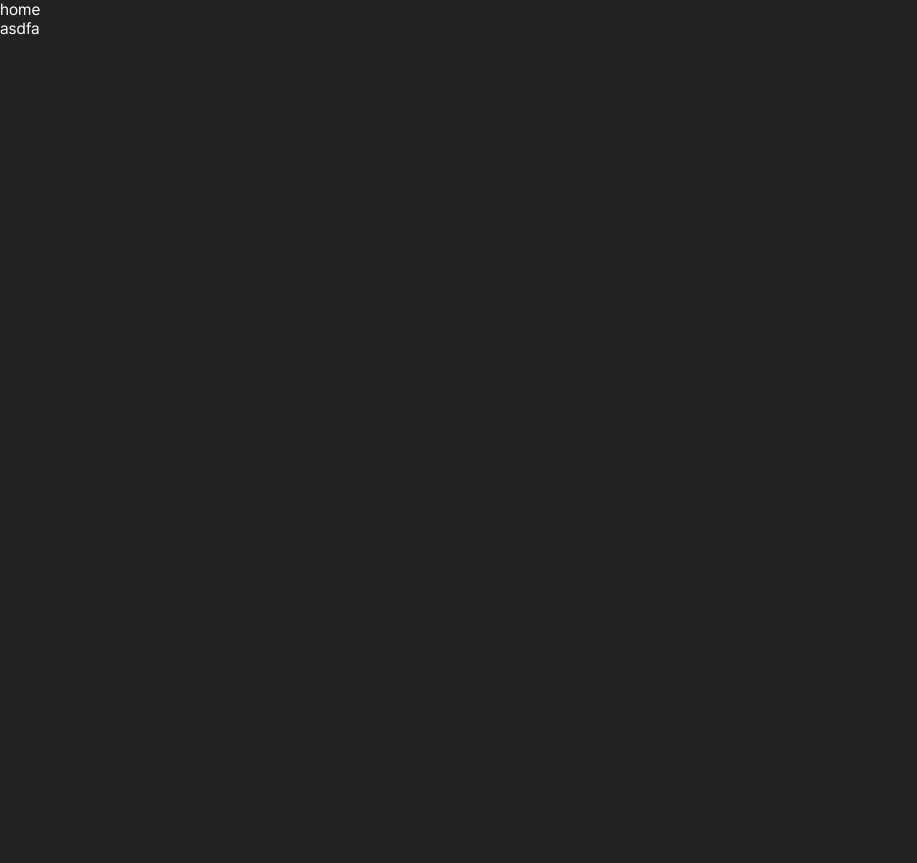
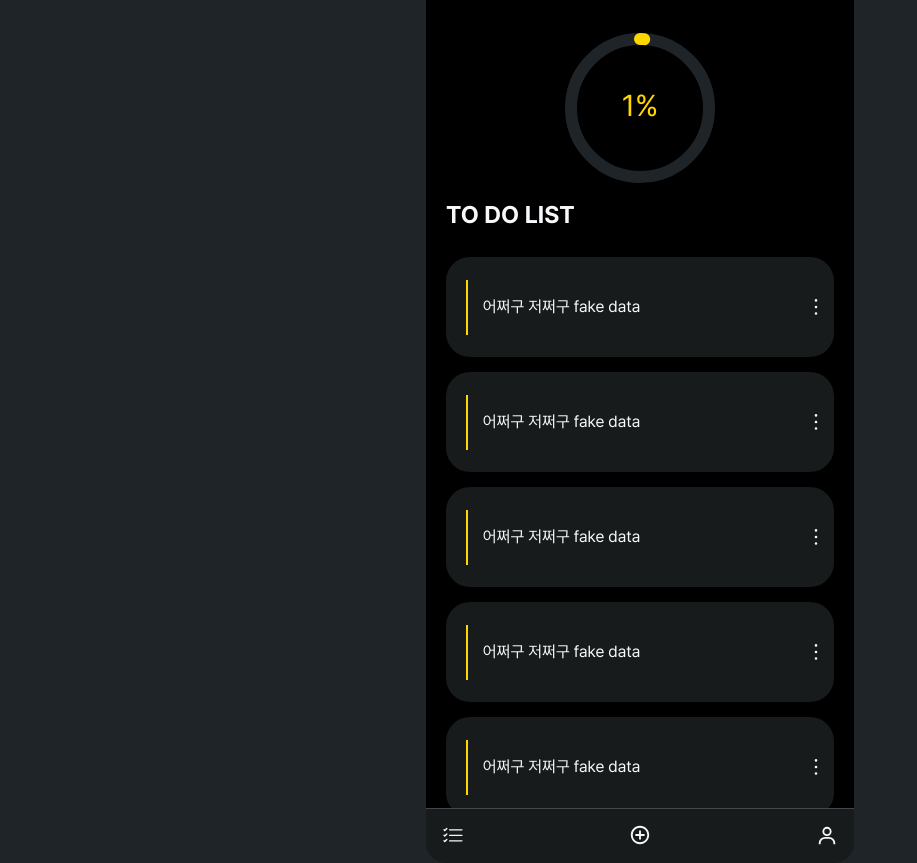
Before and after one commit to hongsyong92/make-plan-app, a React (Create React App) app: page / in a window 1280 px wide. Shown: the whole page, without its empty margins (0-917 px from the left). Before the commit the page ends 800 px from the top, so only its background shows below. Built offline with nearby package versions, Linux system fonts and the light colour scheme.

Commit message:
중간저장

```diff
--- a/package.json
+++ b/package.json
@@ -10,10 +10,13 @@
     "@types/node": "^16.11.1",
     "@types/react": "^17.0.30",
     "@types/react-dom": "^17.0.9",
+    "dayjs": "^1.10.7",
     "react": "^17.0.2",
+    "react-circular-progressbar": "^2.0.4",
     "react-dom": "^17.0.2",
     "react-helmet": "^6.1.0",
     "react-helmet-async": "^1.2.2",
+    "react-icons": "^4.3.1",
     "react-router-dom": "^6.2.1",
     "react-scripts": "4.0.3",
     "recoil": "^0.5.2",
--- a/src/App.tsx
+++ b/src/App.tsx
@@ -1,88 +1,36 @@
-import { createGlobalStyle } from "styled-components";
 import { BrowserRouter as Router, Routes, Route } from "react-router-dom";
 import "./assets/fonts/pretendard.css";
 import UserMenu from "./routes/UserMenu";
 import Home from "./routes/Home";
 import BottomNav from "./Components/BottomNav";
-
-const GlobalStyle = createGlobalStyle`
-html, body, div, span, applet, object, iframe,
-h1, h2, h3, h4, h5, h6, p, blockquote, pre,
-a, abbr, acronym, address, big, cite, code,
-del, dfn, em, img, ins, kbd, q, s, samp,
-small, strike, strong, sub, sup, tt, var,
-b, u, i, center,
-dl, dt, dd, menu, ol, ul, li,
-fieldset, form, label, legend,
-table, caption, tbody, tfoot, thead, tr, th, td,
-article, aside, canvas, details, embed,
-figure, figcaption, footer, header, hgroup,
-main, menu, nav, output, ruby, section, summary,
-time, mark, audio, video {
-  margin: 0;
-  padding: 0;
-  border: 0;
-  font-size: 100%;
-  font: inherit;
-  vertical-align: baseline;
-}
-article, aside, details, figcaption, figure,
-footer, header, hgroup, main, menu, nav, section {
-  display: block;
-}
-*[hidden] {
-    display: none;
-}
-body {
-  line-height: 1;
-}
-menu, ol, ul {
-  list-style: none;
-}
-blockquote, q {
-  quotes: none;
-}
-blockquote:before, blockquote:after,
-q:before, q:after {
-  content: '';
-  content: none;
-}
-table {
-  border-collapse: collapse;
-  border-spacing: 0;
-}
-* {
-  box-sizing: border-box;
-}
-body {
-  font-family: 'Pretendard', sans-serif;
-  background-color: ${(props) => props.theme.bgColor};
-  color: ${(props) => props.theme.textColor};
-  line-height: 1.2;
-  width: 100%;
-  min-height: 100%;
-}
-a {
-  text-decoration: none;
-  color: inherit;
-}
-`;
+import styled from "styled-components";
 
 function App() {
   return (
-    <>
-      <GlobalStyle />
+    <Container>
       <Router>
         <Routes>
           {/* user menu 화면 */}
           <Route path="/user-menu" element={<UserMenu />} />
           {/* home 화면 */}
+          <Route path="/todos/:id" element={<Home />} />
           <Route path="/" element={<Home />} />
         </Routes>
         <BottomNav />
       </Router>
-    </>
+    </Container>
   );
 }
 
 export default App;
+
+const Container = styled.div`
+  position: relative;
+  width: 428px;
+  height: 926px;
+  max-width: 428px;
+  max-height: 926px;
+  margin: 0 auto;
+  border-radius: 20px;
+  overflow: hidden;
+`;
--- a/src/Components/BottomNav.tsx
+++ b/src/Components/BottomNav.tsx
@@ -1,9 +1,64 @@
 import styled from "styled-components";
+import { BsListCheck } from "react-icons/bs";
+import { RiAddCircleLine } from "react-icons/ri";
+import { BiUser } from "react-icons/bi";
+import { theme } from "../theme";
+import { Link } from "react-router-dom";
 
 function BottomNav() {
-  return <Container>asdfa</Container>;
+  return (
+    <Container>
+      <div className="menu_item">
+        <button>
+          <Link to="/">
+            <BsListCheck size="22" />
+          </Link>
+        </button>
+      </div>
+      <div className="menu_item">
+        <button>
+          <RiAddCircleLine size="22" />
+        </button>
+      </div>
+      <div className="menu_item">
+        <button>
+          <Link to="user-menu">
+            <BiUser size="22" />
+          </Link>
+        </button>
+      </div>
+    </Container>
+  );
 }
 
 export default BottomNav;
 
-const Container = styled.div``;
+const Container = styled.div`
+  position: absolute;
+  bottom: 0;
+  left: 0;
+  display: flex;
+  justify-content: space-between;
+  align-items: center;
+  max-width: 500px;
+  width: 100%;
+  height: 55px;
+  border-top: 1px solid ${theme.borderColor};
+  background-color: ${theme.baseColor};
+  .menu_item {
+    position: relative;
+    width: 54px;
+    height: 100%;
+    > button {
+      width: 100%;
+      height: 100%;
+      > a {
+        display: flex;
+        justify-content: center;
+        align-items: center;
+        width: 100%;
+        height: 100%;
+      }
+    }
+  }
+`;
--- a/src/Components/ListBoard.tsx
+++ b/src/Components/ListBoard.tsx
@@ -1,22 +1,91 @@
-import { useState } from "react";
+import { useMatch, useNavigate, useParams } from "react-router-dom";
 import styled from "styled-components";
-import MenuModal from "./MenuModal";
+import ToDoItem from "./ToDoItem";
+
+const ToDoMockData = [
+  {
+    id: 1,
+    status: "TO_DO",
+    content: "어쩌구 저쩌구 fake data",
+    createdAt: "2022-01-13 15:33",
+  },
+  {
+    id: 2,
+    status: "TO_DO",
+    content: "어쩌구 저쩌구 fake data",
+    createdAt: "2022-01-13 15:33",
+  },
+  {
+    id: 3,
+    status: "TO_DO",
+    content: "어쩌구 저쩌구 fake data",
+    createdAt: "2022-01-13 15:33",
+  },
+  {
+    id: 4,
+    status: "TO_DO",
+    content: "어쩌구 저쩌구 fake data",
+    createdAt: "2022-01-13 15:33",
+  },
+  {
+    id: 5,
+    status: "TO_DO",
+    content: "어쩌구 저쩌구 fake data",
+    createdAt: "2022-01-13 15:33",
+  },
+  {
+    id: 6,
+    status: "TO_DO",
+    content: "어쩌구 저쩌구 fake data",
+    createdAt: "2022-01-13 15:33",
+  },
+  {
+    id: 7,
+    status: "TO_DO",
+    content: "어쩌구 저쩌구 fake data",
+    createdAt: "2022-01-13 15:33",
+  },
+  {
+    id: 8,
+    status: "TO_DO",
+    content: "어쩌구 저쩌구 fake data",
+    createdAt: "2022-01-13 15:33",
+  },
+  {
+    id: 9,
+    status: "TO_DO",
+    content: "어쩌구 저쩌구 fake data",
+    createdAt: "2022-01-13 15:33",
+  },
+  {
+    id: 10,
+    status: "TO_DO",
+    content: "어쩌구 저쩌구 fake data",
+    createdAt: "2022-01-13 15:33",
+  },
+];
 
 function ListBoard() {
-  const [isOpen, setOpen] = useState(false);
-  const handleMenuClick = () => {
-    setOpen((prev) => !prev);
-  };
-  const closeModal = () => {
-    setOpen(false);
+  const navigate = useNavigate();
+  const params = useParams();
+  console.log(params);
+  const onToDoClick = (toDoId: number) => {
+    navigate(`/todos/${toDoId}`);
   };
   return (
     <Container>
       <Header>
-        <BoardTitle>Planable Life</BoardTitle>
-        <Menu onClick={handleMenuClick}>📅</Menu>
+        <BoardTitle>TO DO LIST</BoardTitle>
       </Header>
-      {/* <MenuModal isOpen={isOpen} closeModal={closeModal} /> */}
+      <List>
+        {ToDoMockData.map((item) => (
+          <ToDoItem
+            key={item.id}
+            item={item}
+            onClick={() => onToDoClick(item.id)}
+          />
+        ))}
+      </List>
     </Container>
   );
 }
@@ -25,15 +94,11 @@ export default ListBoard;
 
 const Container = styled.div`
   position: relative;
-  max-width: 500px;
-  margin: 0 auto;
-  min-height: 812px;
-  max-height: 812px;
   width: 100%;
   height: 100%;
-  background-color: ${(props) => props.theme.boardColor};
+  padding: 0 20px;
+  background-color: ${(props) => props.theme.bgColor};
   border-radius: 24px;
-  padding: 30px;
   .menu_modal {
     position: absolute;
     top: 0;
@@ -45,6 +110,7 @@ const Container = styled.div`
 const Header = styled.header`
   display: flex;
   justify-content: space-between;
+  margin-bottom: 30px;
 `;
 
 const BoardTitle = styled.div`
@@ -52,16 +118,11 @@ const BoardTitle = styled.div`
   font-weight: 700;
 `;
 
-const Menu = styled.button`
-  appearance: none;
-  outline: none;
-  border: none;
-  background-color: inherit;
-  cursor: pointer;
-  width: 24px;
-  height: 24px;
-  font-size: 24px;
+const List = styled.div`
+  position: relative;
   display: flex;
-  justify-content: center;
+  flex-direction: column;
   align-items: center;
+  width: 100%;
+  padding-bottom: 30px;
 `;
--- /dev/null
+++ b/src/Components/ToDoItem.tsx
@@ -0,0 +1,66 @@
+import styled from "styled-components";
+import { theme } from "../theme";
+import { AiOutlineMore } from "react-icons/ai";
+
+interface IToDoItem {
+  item: any;
+  onClick: () => void;
+}
+
+function ToDoItem({ item, onClick }: IToDoItem) {
+  return (
+    <Container onClick={onClick}>
+      <StatusLine />
+      <ToDoContents>
+        <p>{item.content}</p>
+      </ToDoContents>
+      <MoreBtn
+        className="more_btn"
+        onClick={() => console.log("more btn click")}
+      >
+        <AiOutlineMore size="24" />
+      </MoreBtn>
+    </Container>
+  );
+}
+export default ToDoItem;
+
+const Container = styled.div`
+  position: relative;
+  display: flex;
+  justify-content: space-between;
+  align-items: center;
+  width: 100%;
+  min-height: 100px;
+  height: 100px;
+  cursor: pointer;
+  border-radius: 24px;
+  background-color: ${theme.baseColor};
+  margin-bottom: 15px;
+  padding: 15px 0 15px 20px;
+  &:last-child {
+    margin-bottom: 0;
+  }
+  > p {
+    font-size: 16px;
+    font-weight: 500;
+  }
+`;
+
+const StatusLine = styled.div`
+  width: 2px;
+  height: calc(100% - 15px);
+  background-color: gold;
+`;
+
+const ToDoContents = styled.div`
+  width: 100%;
+  padding-left: 15px;
+`;
+
+const MoreBtn = styled.button`
+  display: flex;
+  justify-content: center;
+  align-items: center;
+  cursor: pointer;
+`;
--- a/src/index.tsx
+++ b/src/index.tsx
@@ -1,12 +1,86 @@
 import React from "react";
 import ReactDOM from "react-dom";
-import { ThemeProvider } from "styled-components";
+import { createGlobalStyle, ThemeProvider } from "styled-components";
 import { theme } from "./theme";
 import App from "./App";
 import { Helmet, HelmetProvider } from "react-helmet-async";
 import { RecoilRoot } from "recoil";
 
-const rootElement = document.getElementById("root");
+const GlobalStyle = createGlobalStyle`
+html, body, div, span, applet, object, iframe,
+h1, h2, h3, h4, h5, h6, p, blockquote, pre,
+a, abbr, acronym, address, big, cite, code,
+del, dfn, em, img, ins, kbd, q, s, samp,
+small, strike, strong, sub, sup, tt, var,
+b, u, i, center,
+dl, dt, dd, menu, ol, ul, li,
+fieldset, form, label, legend,
+table, caption, tbody, tfoot, thead, tr, th, td,
+article, aside, canvas, details, embed,
+figure, figcaption, footer, header, hgroup,
+main, menu, nav, output, ruby, section, summary,
+time, mark, audio, video {
+  margin: 0;
+  padding: 0;
+  border: 0;
+  font-size: 100%;
+  font: inherit;
+  vertical-align: baseline;
+}
+article, aside, details, figcaption, figure,
+footer, header, hgroup, main, menu, nav, section {
+  display: block;
+}
+html {
+  height: 100%;
+}
+*[hidden] {
+  display: none;
+}
+body {
+  position: relative;
+  display: flex;
+  justify-content: center;
+  align-items: center;
+  width: 100%;
+  height: 100%;
+  line-height: 1;
+  font-family: 'Pretendard', sans-serif;
+  background-color: ${(props) => props.theme.modalColor};
+  color: ${(props) => props.theme.textColor};
+  overflow: hidden;
+}
+menu, ol, ul {
+  list-style: none;
+}
+blockquote, q {
+  quotes: none;
+}
+blockquote:before, blockquote:after,
+q:before, q:after {
+  content: '';
+  content: none;
+}
+table {
+  border-collapse: collapse;
+  border-spacing: 0;
+}
+* {
+  box-sizing: border-box;
+}
+a {
+  text-decoration: none;
+  color: inherit;
+}
+button {
+  display: block;
+  border: 0;
+  cursor: pointer;
+  color: inherit;
+  background-color: inherit;
+}
+`;
+
 ReactDOM.render(
   <React.StrictMode>
     <RecoilRoot>
@@ -15,10 +89,11 @@ ReactDOM.render(
           <Helmet>
             <title>PRESENT PROGRESSIVE</title>
           </Helmet>
+          <GlobalStyle />
           <App />
         </HelmetProvider>
       </ThemeProvider>
     </RecoilRoot>
   </React.StrictMode>,
-  rootElement
+  document.getElementById("root")
 );
--- a/src/routes/Home.tsx
+++ b/src/routes/Home.tsx
@@ -1,8 +1,68 @@
 import styled from "styled-components";
+import { theme } from "../theme";
+import dayjs from "dayjs";
+import ListBoard from "../Components/ListBoard";
+import { CircularProgressbar } from "react-circular-progressbar";
+import "react-circular-progressbar/dist/styles.css";
 
 function Home() {
-  return <Container>home</Container>;
+  let now = dayjs();
+  const percentage = 1;
+  return (
+    <Container>
+      <TextHeader>
+        <p>TODAY</p>
+        <span>{now.format("YYYY.MM.DD")} 📅</span>
+      </TextHeader>
+      <ProgressBox>
+        <CircularProgressbar value={percentage} text={`${percentage}%`} />
+      </ProgressBox>
+      <ListBoard />
+    </Container>
+  );
 }
 export default Home;
 
-const Container = styled.div``;
+const Container = styled.div`
+  display: flex;
+  flex-direction: column;
+  align-items: center;
+  width: 100%;
+  height: calc(100% - 55px);
+  background-color: ${theme.bgColor};
+  padding-top: 30px;
+  overflow-y: auto;
+`;
+
+const TextHeader = styled.div`
+  width: calc(100% - 40px);
+  display: flex;
+  justify-content: space-between;
+  align-items: center;
+  font-size: 24px;
+  font-weight: 700;
+  margin-bottom: 30px;
+  > p {
+    font-size: 36px;
+    font-weight: 900;
+    margin-right: 10px;
+  }
+`;
+
+const ProgressBox = styled.div`
+  position: relative;
+  width: 150px;
+  margin-bottom: 20px;
+  .CircularProgressbar-path {
+    stroke: gold;
+  }
+  .CircularProgressbar-trail {
+    stroke: ${theme.modalColor};
+  }
+  .CircularProgressbar-text {
+    fill: gold;
+  }
+  .CircularProgressbar-background {
+    fill: green;
+  }
+`;
--- a/src/routes/UserMenu.tsx
+++ b/src/routes/UserMenu.tsx
@@ -1,8 +1,38 @@
 import styled from "styled-components";
+import { theme } from "../theme";
 
 function UserMenu() {
-  return <Container>UserMenu</Container>;
+  return (
+    <Container>
+      <TextHeader>
+        <p>user 님의 메뉴</p>
+      </TextHeader>
+    </Container>
+  );
 }
 export default UserMenu;
 
-const Container = styled.div``;
+const Container = styled.div`
+  display: flex;
+  flex-direction: column;
+  align-items: center;
+  width: 100%;
+  height: calc(100% - 55px);
+  background-color: ${theme.bgColor};
+  padding-top: 30px;
+`;
+
+const TextHeader = styled.div`
+  width: calc(100% - 40px);
+  display: flex;
+  justify-content: space-between;
+  align-items: center;
+  font-size: 24px;
+  font-weight: 700;
+  margin-bottom: 30px;
+  > p {
+    font-size: 36px;
+    font-weight: 900;
+    margin-right: 10px;
+  }
+`;
--- a/src/styled.d.ts
+++ b/src/styled.d.ts
@@ -4,8 +4,10 @@ declare module "styled-components" {
   export interface DefaultTheme {
     bgColor: string;
     textColor: string;
-    boardColor: string;
+    baseColor: string;
+    modalColor: string;
     accentColor: string;
     subTextColor: string;
+    borderColor: string;
   }
 }
--- a/src/theme.ts
+++ b/src/theme.ts
@@ -1,9 +1,11 @@
 import { DefaultTheme } from "styled-components";
 
 export const theme: DefaultTheme = {
-  bgColor: "#222222",
-  textColor: "#fff",
-  boardColor: "#303030",
+  bgColor: "#000",
+  textColor: "#F7F8F9",
+  baseColor: "#171B1C",
+  modalColor: "#1E2427",
   accentColor: "#212635",
-  subTextColor: "#949494",
+  subTextColor: "#C5C8CE",
+  borderColor: "#41474C",
 };
```
Also changed, not shown: public/index.html (+5 -5 lines), src/Components/MenuModal.tsx (+0 -8 lines), 1 other file (tests, documents, lock files or other folders).
